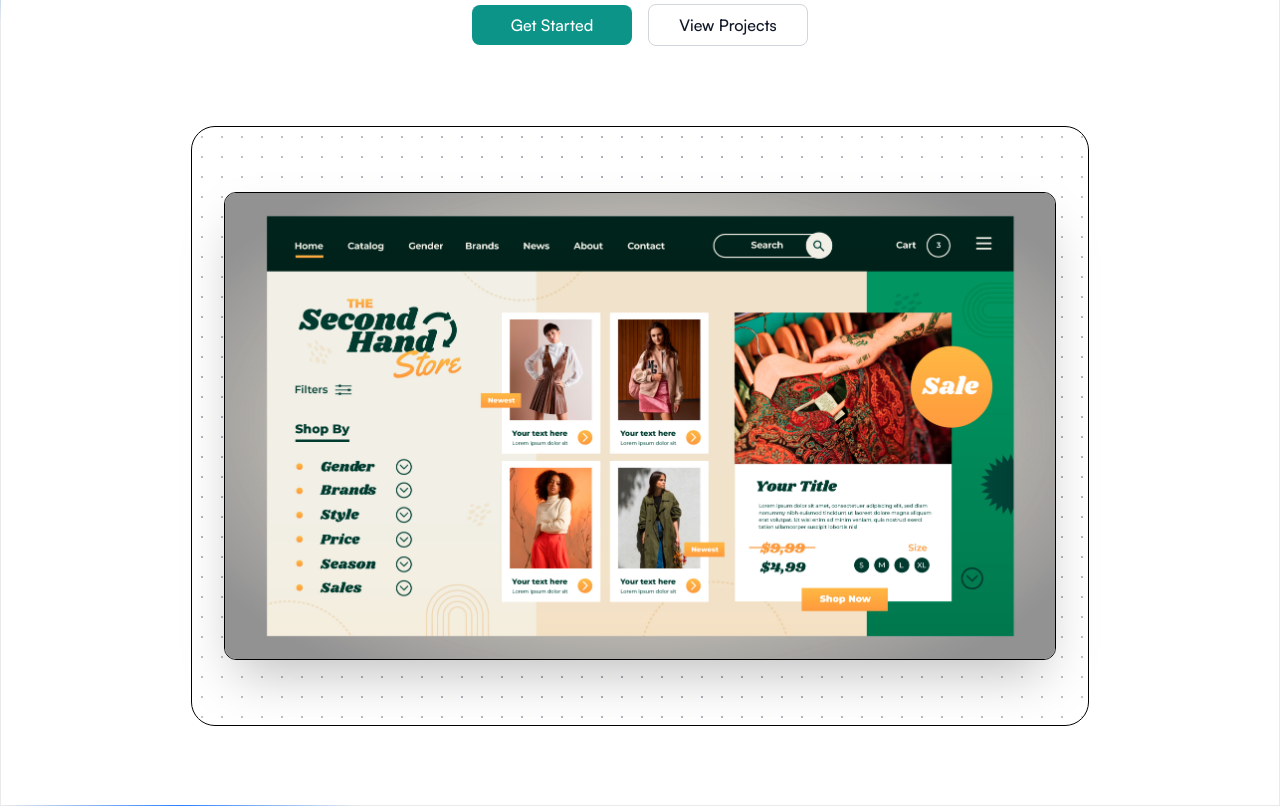
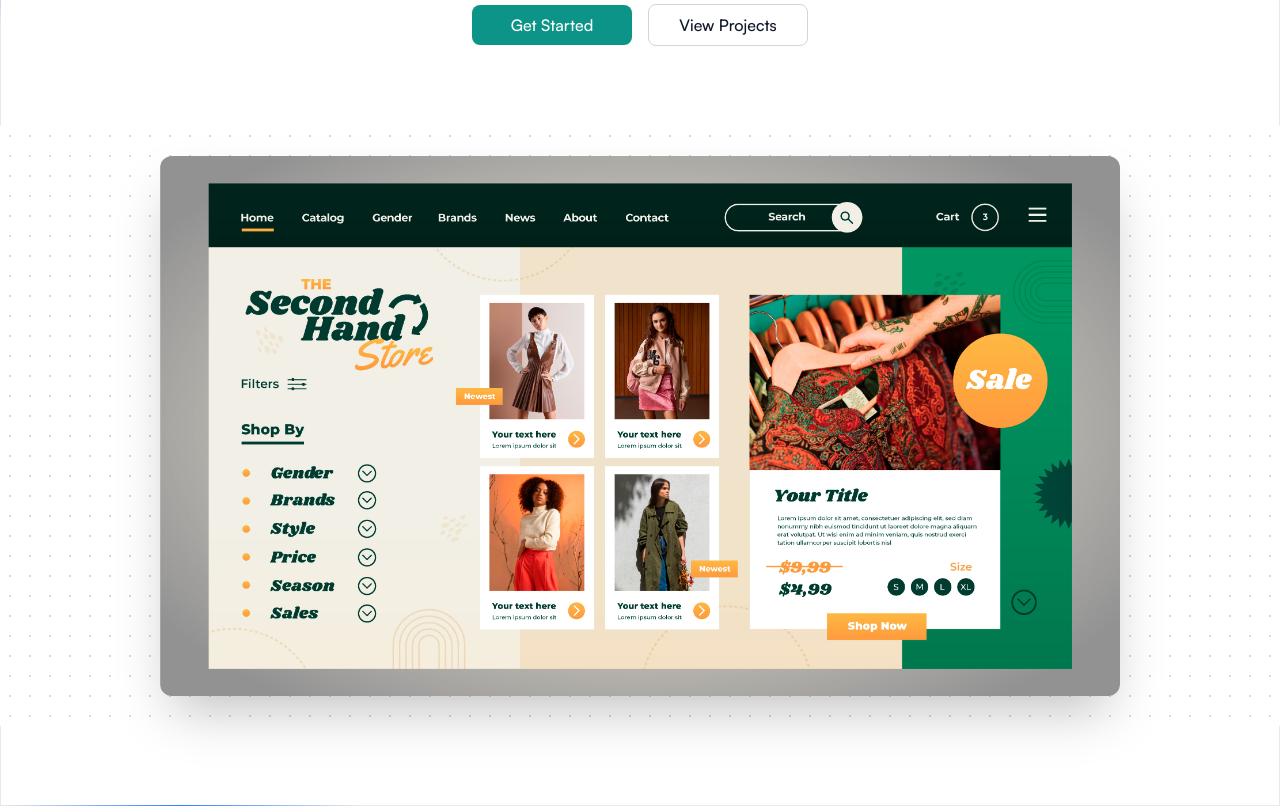
Before and after one commit to Brian-Rotich20/inovasoftwares, a Next.js app: page / in a window 1280 px wide. Shown: the part 360-1167 px from the top of the page. Built offline with nearby package versions, Linux system fonts and the light colour scheme.

Commit message:
dotted background

```diff
--- a/app/components/HeroSection1.tsx
+++ b/app/components/HeroSection1.tsx
@@ -78,7 +78,7 @@ export function HeroSection1() {
             </a>
         </motion.div>
 
-        {/* Dotted Background Section */}
+        {/* Dotted Background Section - Full Width */}
         <motion.div
           initial={{
             opacity: 0,
@@ -92,24 +92,24 @@ export function HeroSection1() {
             duration: 0.3,
             delay: 1.2,
           }}
-          className="relative z-10 mt-20"
+          className="relative z-10 mt-20 -mx-4 md:-mx-8 lg:-mx-12"
         >
-          {/* Dotted Background Container */}
-          <div className="relative flex min-h-[600px] w-full items-center justify-center bg-white rounded-3xl border">
+          {/* Full Width Dotted Background Container */}
+          <div className="relative flex min-h-[600px] w-screen items-center justify-center bg-white">
             {/* Dotted Background */}
             <div
               className={cn(
-                "absolute inset-0 rounded-3xl",
+                "absolute inset-0",
                 "[background-size:20px_20px]",
-                "[background-image:radial-gradient(#9ca3af_1.5px,transparent_1.5px)]",
+                "[background-image:radial-gradient(#d1d5db_1.5px,transparent_1.5px)]",
               )}
             />
-            {/* Radial gradient overlay for faded look - more subtle */}
-            <div className="pointer-events-none absolute inset-0 flex items-center justify-center bg-white/40 [mask-image:radial-gradient(ellipse_at_center,transparent_40%,black)] rounded-3xl"></div>
+            {/* Reduced radial gradient overlay for subtle faded look */}
+            <div className="pointer-events-none absolute inset-0 flex items-center justify-center bg-white/20 [mask-image:radial-gradient(ellipse_at_center,transparent_50%,black)]"></div>
 
-            {/* Centered Image with reduced width */}
-            <div className="relative z-20 w-full max-w-4xl px-8">
-              <div className="overflow-hidden rounded-xl border shadow-2xl">
+            {/* Centered Image */}
+            <div className="relative z-20 w-full max-w-5xl px-8">
+              <div className="overflow-hidden rounded-xl shadow-2xl">
                 <img
                   src="ecommerce.jpg"
                   alt="Landing page preview"
```
